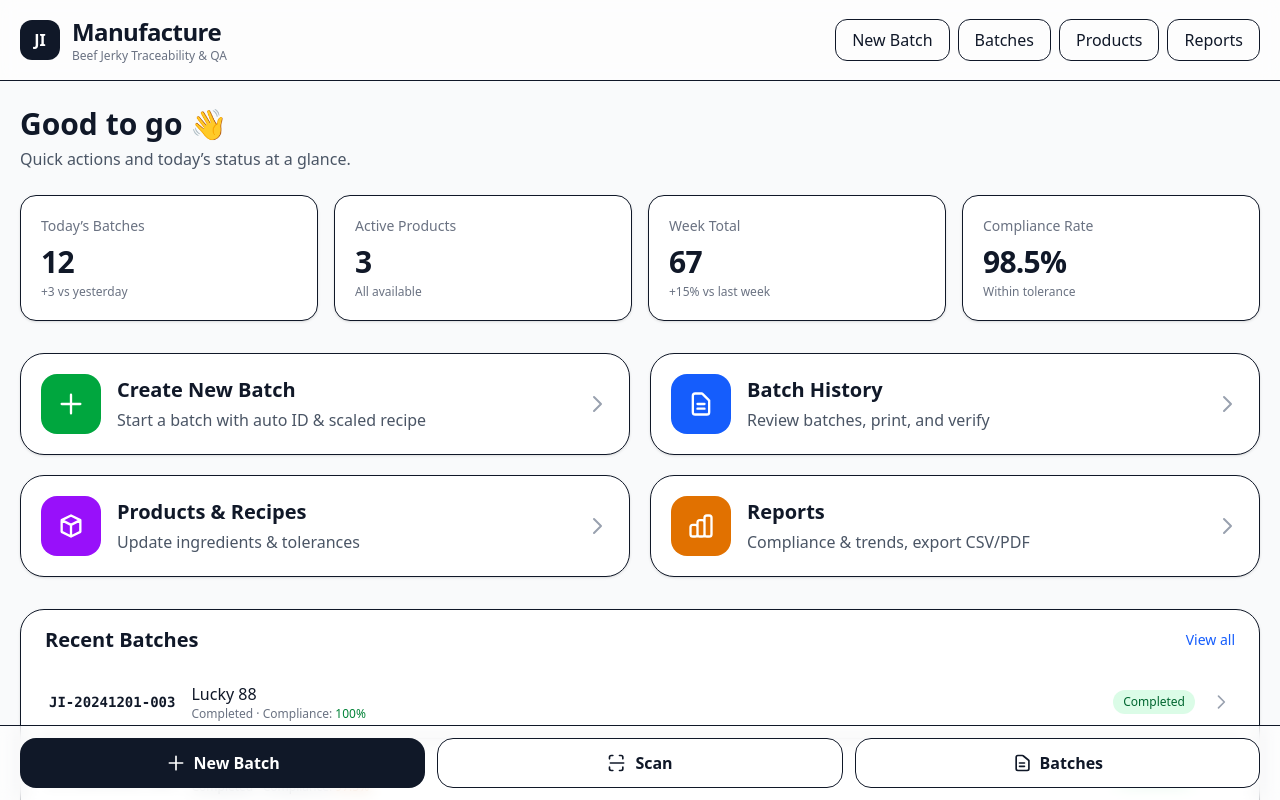
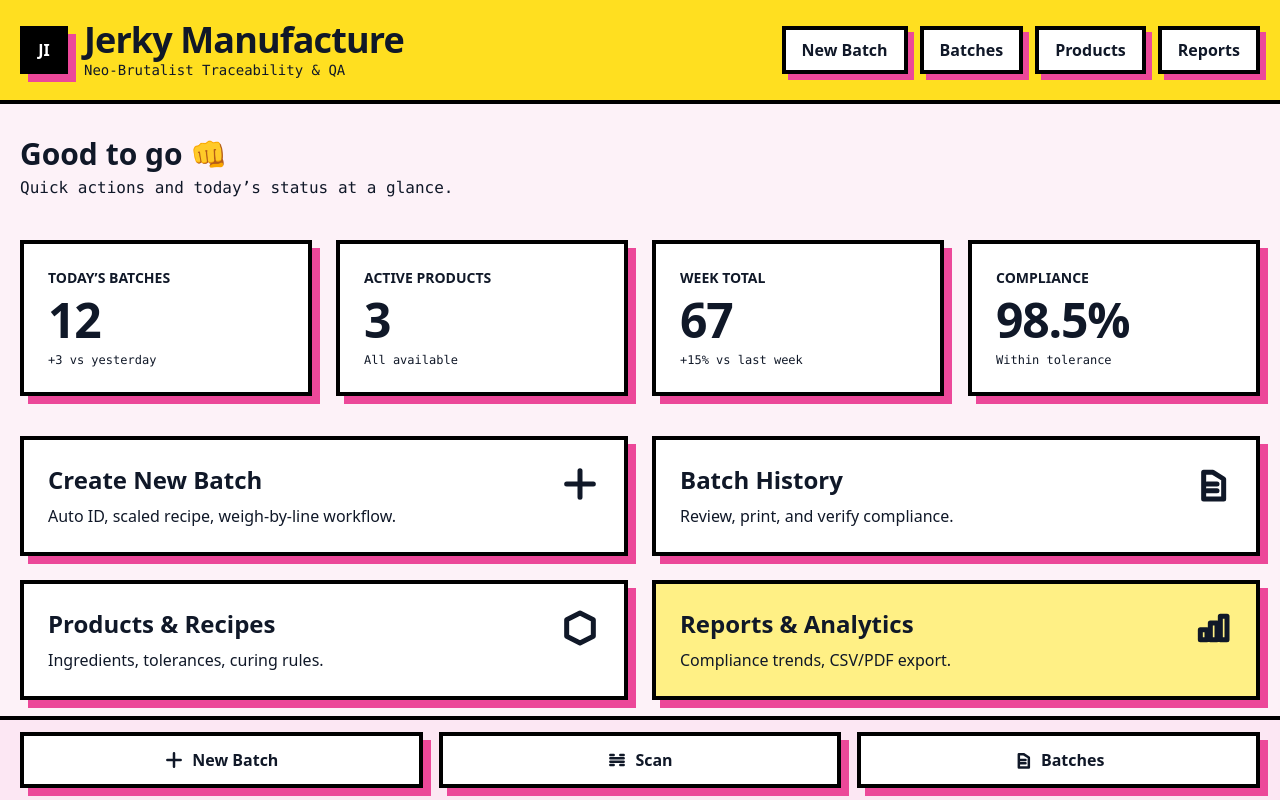
Before and after one commit to wonderland1995/Jerkinit, a Next.js app in the folder web/: page / in a window 1280 px wide. Shown: the top 800 px of the page. Built offline with nearby package versions, Linux system fonts and the light colour scheme.

Commit message:
neo brutalit

```diff
--- a/web/src/app/page.tsx
+++ b/web/src/app/page.tsx
@@ -1,3 +1,4 @@
+// src/app/page.tsx
 import Link from "next/link";
 
 export default function HomePage() {
@@ -5,201 +6,201 @@ export default function HomePage() {
     { label: "Today’s Batches", value: "12", help: "+3 vs yesterday" },
     { label: "Active Products", value: "3", help: "All available" },
     { label: "Week Total", value: "67", help: "+15% vs last week" },
-    { label: "Compliance Rate", value: "98.5%", help: "Within tolerance" },
-  ];
-
-  const mainActions = [
-    {
-      title: "Create New Batch",
-      desc: "Start a batch with auto ID & scaled recipe",
-      href: "/recipe/new",
-      color: "bg-green-600 hover:bg-green-700",
-      icon: (
-        <svg className="size-7" viewBox="0 0 24 24" fill="none" stroke="currentColor">
-          <path strokeLinecap="round" strokeLinejoin="round" strokeWidth={2} d="M12 4v16m8-8H4" />
-        </svg>
-      ),
-    },
-    {
-      title: "Batch History",
-      desc: "Review batches, print, and verify",
-      href: "/batches",
-      color: "bg-blue-600 hover:bg-blue-700",
-      icon: (
-        <svg className="size-7" viewBox="0 0 24 24" fill="none" stroke="currentColor">
-          <path strokeLinecap="round" strokeLinejoin="round" strokeWidth={2} d="M9 12h6m-6 4h6m2 5H7a2 2 0 01-2-2V5a2 2 0 012-2h5.586a1 1 0 01.707.293l5.414 5.414A1 1 0 0119 9V19a2 2 0 01-2 2z" />
-        </svg>
-      ),
-    },
-    {
-      title: "Products & Recipes",
-      desc: "Update ingredients & tolerances",
-      href: "/products",
-      color: "bg-purple-600 hover:bg-purple-700",
-      icon: (
-        <svg className="size-7" viewBox="0 0 24 24" fill="none" stroke="currentColor">
-          <path strokeLinecap="round" strokeLinejoin="round" strokeWidth={2} d="M20 7l-8-4-8 4m16 0l-8 4m8-4v10l-8 4m0-10L4 7m8 4v10M4 7v10l8 4" />
-        </svg>
-      ),
-    },
-    {
-      title: "Reports",
-      desc: "Compliance & trends, export CSV/PDF",
-      href: "/reports",
-      color: "bg-amber-600 hover:bg-amber-700",
-      icon: (
-        <svg className="size-7" viewBox="0 0 24 24" fill="none" stroke="currentColor">
-          <path strokeLinecap="round" strokeLinejoin="round" strokeWidth={2} d="M9 19v-6a2 2 0 00-2-2H5a2 2 0 00-2 2v6a2 2 0 002 2h2a2 2 0 002-2m0 0V9a2 2 0 012-2h2a2 2 0 012 2v10m-6 0a2 2 0 002 2h2a2 2 0 002-2m0 0V5a2 2 0 012-2h2a2 2 0 012 2v14a2 2 0 01-2 2h-2a2 2 0 01-2-2z" />
-        </svg>
-      ),
-    },
+    { label: "Compliance", value: "98.5%", help: "Within tolerance" },
   ];
 
   const recentBatches = [
-    { id: "JI-20241201-003", product: "Lucky 88", status: "completed", compliance: 100 },
-    { id: "JI-20241201-002", product: "7 Pot Punch", status: "completed", compliance: 97.5 },
-    { id: "JI-20241201-001", product: "Desert Spice", status: "in_progress", compliance: null },
-    { id: "JI-20241130-008", product: "Lucky 88", status: "completed", compliance: 98.8 },
-    { id: "JI-20241130-007", product: "7 Pot Punch", status: "completed", compliance: 100 },
+    { id: "JI-20241201-003", product: "Lucky 88", status: "Completed", compliance: 100 },
+    { id: "JI-20241201-002", product: "7 Pot Punch", status: "Completed", compliance: 97.5 },
+    { id: "JI-20241201-001", product: "Desert Spice", status: "In Progress", compliance: null },
+    { id: "JI-20241130-008", product: "Lucky 88", status: "Completed", compliance: 98.8 },
+    { id: "JI-20241130-007", product: "7 Pot Punch", status: "Completed", compliance: 100 },
   ];
 
+  // Shared brutalist card class
+  const brutalCard =
+    "rounded-none border-4 border-black bg-white p-6 shadow-[8px_8px_0_0_#ec4899] active:translate-x-[2px] active:translate-y-[2px] transition-transform";
+
+  // Pill/status helper
+  const pill = (tone: "green" | "amber") =>
+    `px-3 py-1 border-2 border-black rounded-full text-xs font-extrabold ${
+      tone === "green" ? "bg-green-300" : "bg-amber-300"
+    }`;
+
   return (
-    <main className="min-h-dvh bg-gray-50 pb-28">
-      {/* Top App Bar */}
-      <header className="sticky top-0 z-20 border-b bg-white/90 backdrop-blur supports-[backdrop-filter]:bg-white/60">
-        <div className="mx-auto max-w-7xl px-5 py-4 flex items-center justify-between">
-          <div className="flex items-center gap-3">
-            <div className="size-10 rounded-xl bg-gray-900 text-white grid place-items-center font-bold">JI</div>
+    <main className="min-h-dvh bg-pink-50 pb-28">
+      {/* Header */}
+      <header className="border-b-4 border-black bg-yellow-300">
+        <div className="mx-auto max-w-7xl px-5 py-5 flex items-center justify-between">
+          <div className="flex items-center gap-4">
+            <div className="size-12 grid place-items-center font-extrabold text-white bg-black border-4 border-black shadow-[8px_8px_0_0_#ec4899]">
+              JI
+            </div>
             <div>
-              <h1 className="text-2xl font-bold tracking-tight">Manufacture</h1>
-              <p className="text-xs text-gray-500">Beef Jerky Traceability & QA</p>
+              <h1 className="text-3xl md:text-4xl font-extrabold tracking-tight">Jerky Manufacture</h1>
+              <p className="font-mono text-sm">Neo-Brutalist Traceability & QA</p>
             </div>
           </div>
-          <nav className="hidden md:flex gap-2">
-            <Link href="/recipe/new" className="px-4 py-2 rounded-xl border hover:bg-gray-50">New Batch</Link>
-            <Link href="/batches" className="px-4 py-2 rounded-xl border hover:bg-gray-50">Batches</Link>
-            <Link href="/products" className="px-4 py-2 rounded-xl border hover:bg-gray-50">Products</Link>
-            <Link href="/reports" className="px-4 py-2 rounded-xl border hover:bg-gray-50">Reports</Link>
+
+          <nav className="hidden md:flex gap-3">
+            {[
+              { href: "/recipe/new", label: "New Batch" },
+              { href: "/batches", label: "Batches" },
+              { href: "/products", label: "Products" },
+              { href: "/reports", label: "Reports" },
+            ].map((n) => (
+              <Link
+                key={n.href}
+                href={n.href}
+                className="rounded-none border-4 border-black bg-white px-4 py-2 font-bold shadow-[6px_6px_0_0_#ec4899] hover:translate-x-[2px] hover:translate-y-[2px] active:translate-x-[3px] active:translate-y-[3px] transition-transform"
+              >
+                {n.label}
+              </Link>
+            ))}
           </nav>
         </div>
       </header>
 
-      <div className="mx-auto max-w-7xl px-5 py-6">
-        {/* Welcome / Context */}
-        <section className="mb-6">
-          <h2 className="text-3xl font-semibold leading-tight">Good to go 👋</h2>
-          <p className="mt-1 text-gray-600">Quick actions and today’s status at a glance.</p>
+      <div className="mx-auto max-w-7xl px-5 py-8 space-y-10">
+        {/* Intro */}
+        <section className="space-y-1">
+          <h2 className="text-2xl md:text-3xl font-extrabold">Good to go 👊</h2>
+          <p className="font-mono text-sm md:text-base">Quick actions and today’s status at a glance.</p>
         </section>
 
-        {/* Quick Stats — large, tappable cards */}
-        <section className="grid grid-cols-2 lg:grid-cols-4 gap-4 mb-8">
+        {/* Quick Stats */}
+        <section className="grid grid-cols-2 lg:grid-cols-4 gap-6">
           {quickStats.map((s) => (
-            <div
-              key={s.label}
-              className="select-none rounded-2xl border bg-white p-5 shadow-sm active:scale-[0.99] transition"
-            >
-              <div className="text-sm text-gray-500">{s.label}</div>
-              <div className="mt-2 text-3xl font-extrabold tracking-tight">{s.value}</div>
-              <div className="mt-1 text-xs text-gray-500">{s.help}</div>
+            <div key={s.label} className={brutalCard}>
+              <p className="text-xs md:text-sm font-extrabold uppercase">{s.label}</p>
+              <p className="mt-2 text-4xl md:text-5xl font-extrabold tracking-tight">{s.value}</p>
+              <p className="mt-2 font-mono text-xs">{s.help}</p>
             </div>
           ))}
         </section>
 
-        {/* Primary Actions — big touch targets */}
-        <section className="grid grid-cols-1 md:grid-cols-2 gap-5 mb-8">
-          {mainActions.map((a) => (
-            <Link
-              key={a.title}
-              href={a.href}
-              className="group rounded-3xl border bg-white p-5 shadow-sm hover:shadow-md transition focus:outline-none focus-visible:ring-2 focus-visible:ring-blue-500"
-            >
-              <div className="flex items-center gap-4">
-                <div className={`${a.color} text-white rounded-2xl p-4 grid place-items-center`}>
-                  {a.icon}
+        {/* Main Actions */}
+        <section className="grid grid-cols-1 md:grid-cols-2 gap-6">
+          <Link href="/recipe/new" className={`${brutalCard} bg-green-200`}>
+            <div className="flex items-start justify-between gap-4">
+              <div>
+                <h3 className="text-xl md:text-2xl font-extrabold">Create New Batch</h3>
+                <p className="mt-2 text-sm md:text-base">Auto ID, scaled recipe, weigh-by-line workflow.</p>
               </div>
-                <div className="flex-1">
-                  <h3 className="text-xl font-semibold">{a.title}</h3>
-                  <p className="mt-1 text-gray-600">{a.desc}</p>
-                </div>
-                <svg className="size-6 text-gray-400 group-hover:text-gray-600 transition" viewBox="0 0 24 24" fill="none" stroke="currentColor">
-                  <path strokeLinecap="round" strokeLinejoin="round" strokeWidth={2} d="M9 5l7 7-7 7" />
+              <div className="hidden md:block">
+                <svg className="size-10" viewBox="0 0 24 24" fill="none" stroke="currentColor">
+                  <path strokeLinecap="round" strokeLinejoin="round" strokeWidth={3} d="M12 4v16m8-8H4" />
                 </svg>
               </div>
+            </div>
           </Link>
-          ))}
+
+          <Link href="/batches" className={`${brutalCard} bg-blue-200`}>
+            <div className="flex items-start justify-between gap-4">
+              <div>
+                <h3 className="text-xl md:text-2xl font-extrabold">Batch History</h3>
+                <p className="mt-2 text-sm md:text-base">Review, print, and verify compliance.</p>
+              </div>
+              <div className="hidden md:block">
+                <svg className="size-10" viewBox="0 0 24 24" fill="none" stroke="currentColor">
+                  <path strokeLinecap="round" strokeLinejoin="round" strokeWidth={3} d="M9 12h6m-6 4h6m2 5H7V5h5.6L19 9v12z" />
+                </svg>
+              </div>
+            </div>
+          </Link>
+
+          <Link href="/products" className={`${brutalCard} bg-purple-200`}>
+            <div className="flex items-start justify-between gap-4">
+              <div>
+                <h3 className="text-xl md:text-2xl font-extrabold">Products & Recipes</h3>
+                <p className="mt-2 text-sm md:text-base">Ingredients, tolerances, curing rules.</p>
+              </div>
+              <div className="hidden md:block">
+                <svg className="size-10" viewBox="0 0 24 24" fill="none" stroke="currentColor">
+                  <path strokeLinecap="round" strokeLinejoin="round" strokeWidth={3} d="M20 7l-8-4-8 4v10l8 4 8-4V7z" />
+                </svg>
+              </div>
+            </div>
+          </Link>
+
+          <Link href="/reports" className={`${brutalCard} bg-yellow-200`}>
+            <div className="flex items-start justify-between gap-4">
+              <div>
+                <h3 className="text-xl md:text-2xl font-extrabold">Reports & Analytics</h3>
+                <p className="mt-2 text-sm md:text-base">Compliance trends, CSV/PDF export.</p>
+              </div>
+              <div className="hidden md:block">
+                <svg className="size-10" viewBox="0 0 24 24" fill="none" stroke="currentColor">
+                  <path strokeLinecap="round" strokeLinejoin="round" strokeWidth={3} d="M9 19v-6H5v6h4zm6 0V9h-4v10h4zm6 0V5h-4v14h4z" />
+                </svg>
+              </div>
+            </div>
+          </Link>
         </section>
 
-        {/* Recent Batches — touch-friendly list (bigger rows, no cramped table) */}
-        <section className="rounded-3xl border bg-white p-4 shadow-sm">
-          <div className="flex items-center justify-between px-2 pb-3">
-            <h2 className="text-xl font-semibold">Recent Batches</h2>
-            <Link href="/batches" className="text-blue-600 hover:underline text-sm">View all</Link>
+        {/* Recent Batches */}
+        <section>
+          <h2 className="text-2xl md:text-3xl font-extrabold mb-4">Recent Batches</h2>
+          <ul className="space-y-4">
+            {recentBatches.map((b) => (
+              <li key={b.id} className={`${brutalCard} p-4`}>
+                <div className="flex flex-col md:flex-row md:items-center md:justify-between gap-3">
+                  <div className="flex items-center gap-4">
+                    <span className="font-mono text-sm md:text-base font-extrabold">{b.id}</span>
+                    <span className="text-sm md:text-base">{b.product}</span>
                   </div>
-
-          <ul className="divide-y">
-            {recentBatches.map((b) => (
-              <li key={b.id}>
+                  <div className="flex items-center gap-3">
+                    <span className={pill(b.status === "Completed" ? "green" : "amber")}>
+                      {b.status}
+                    </span>
+                    <span className="font-mono text-xs md:text-sm">
+                      {typeof b.compliance === "number" ? `Compliance: ${b.compliance}%` : "—"}
+                    </span>
                     <Link
                       href={`/batches/${b.id}`}
-                  className="flex items-center gap-4 px-3 py-4 hover:bg-gray-50 active:bg-gray-100 rounded-2xl focus:outline-none focus-visible:ring-2 focus-visible:ring-blue-500"
+                      className="rounded-none border-4 border-black bg-white px-4 py-2 font-bold shadow-[6px_6px_0_0_#ec4899] hover:translate-x-[2px] hover:translate-y-[2px] transition-transform"
                     >
-                  <div className="min-w-28 font-mono text-sm font-semibold">{b.id}</div>
-                  <div className="flex-1">
-                    <div className="text-base font-medium">{b.product}</div>
-                    <div className="text-xs text-gray-500">
-                      {b.status === "completed" ? "Completed" : "In progress"}
-                      {typeof b.compliance === "number" && (
-                        <> · Compliance: <span className={
-                          b.compliance === 100 ? "text-green-700" :
-                          b.compliance >= 95 ? "text-amber-700" : "text-red-700"
-                        }>{b.compliance}%</span></>
-                      )}
+                      View →
+                    </Link>
                   </div>
                 </div>
-                  <span className={`text-xs px-2.5 py-1 rounded-full ${
-                    b.status === "completed" ? "bg-green-100 text-green-800" : "bg-amber-100 text-amber-800"
-                  }`}>
-                    {b.status === "completed" ? "Completed" : "In Progress"}
-                  </span>
-                  <svg className="size-5 text-gray-400" viewBox="0 0 24 24" fill="none" stroke="currentColor">
-                    <path strokeLinecap="round" strokeLinejoin="round" strokeWidth={2} d="M9 5l7 7-7 7" />
-                  </svg>
-                </Link>
               </li>
             ))}
           </ul>
         </section>
       </div>
 
-      {/* Sticky bottom action bar — perfect for iPad thumbs */}
-      <div className="fixed inset-x-0 bottom-0 z-30 border-t bg-white/95 backdrop-blur supports-[backdrop-filter]:bg-white/60">
-        <div className="mx-auto max-w-7xl px-5 py-3 grid grid-cols-3 gap-3">
+      {/* Sticky bottom action bar (thumb-reachable) */}
+      <div className="fixed inset-x-0 bottom-0 z-30 border-t-4 border-black bg-pink-100">
+        <div className="mx-auto max-w-7xl px-5 py-3 grid grid-cols-3 gap-4">
           <Link
             href="/recipe/new"
-            className="flex items-center justify-center gap-2 rounded-2xl bg-gray-900 text-white py-3 active:scale-[0.99]"
+            className="flex items-center justify-center gap-2 rounded-none border-4 border-black bg-white py-3 font-extrabold shadow-[8px_8px_0_0_#ec4899] active:translate-x-[2px] active:translate-y-[2px] transition-transform"
           >
             <svg className="size-5" viewBox="0 0 24 24" fill="none" stroke="currentColor">
-              <path strokeLinecap="round" strokeLinejoin="round" strokeWidth={2} d="M12 4v16m8-8H4" />
+              <path strokeLinecap="round" strokeLinejoin="round" strokeWidth={3} d="M12 4v16m8-8H4" />
             </svg>
-            <span className="text-base font-semibold">New Batch</span>
+            New Batch
           </Link>
+
           <Link
             href="/scan"
-            className="flex items-center justify-center gap-2 rounded-2xl border bg-white py-3 active:scale-[0.99]"
+            className="flex items-center justify-center gap-2 rounded-none border-4 border-black bg-white py-3 font-extrabold shadow-[8px_8px_0_0_#ec4899] active:translate-x-[2px] active:translate-y-[2px] transition-transform"
           >
             <svg className="size-5" viewBox="0 0 24 24" fill="none" stroke="currentColor">
-              <path strokeLinecap="round" strokeLinejoin="round" strokeWidth={2} d="M3 7V5a2 2 0 012-2h2m12 4V5a2 2 0 00-2-2h-2M3 17v2a2 2 0 002 2h2m12-4v2a2 2 0 01-2 2h-2M4 12h16" />
+              <path strokeLinecap="round" strokeLinejoin="round" strokeWidth={3} d="M4 6h4M4 18h4M16 6h4M16 18h4M4 10h16M4 14h16" />
             </svg>
-            <span className="text-base font-semibold">Scan</span>
+            Scan
           </Link>
+
           <Link
             href="/batches"
-            className="flex items-center justify-center gap-2 rounded-2xl border bg-white py-3 active:scale-[0.99]"
+            className="flex items-center justify-center gap-2 rounded-none border-4 border-black bg-white py-3 font-extrabold shadow-[8px_8px_0_0_#ec4899] active:translate-x-[2px] active:translate-y-[2px] transition-transform"
           >
             <svg className="size-5" viewBox="0 0 24 24" fill="none" stroke="currentColor">
-              <path strokeLinecap="round" strokeLinejoin="round" strokeWidth={2} d="M9 12h6m-6 4h6m2 5H7a2 2 0 01-2-2V5a2 2 0 012-2h5.586a1 1 0 01.707.293L20 8.707A1 1 0 0120.293 9V19a2 2 0 01-2 2z" />
+              <path strokeLinecap="round" strokeLinejoin="round" strokeWidth={3} d="M9 12h6m-6 4h6m2 5H7V5h5.6L19 9v12z" />
             </svg>
-            <span className="text-base font-semibold">Batches</span>
+            Batches
           </Link>
         </div>
       </div>
```
Lines whose indentation alone changed are shown as unchanged.
